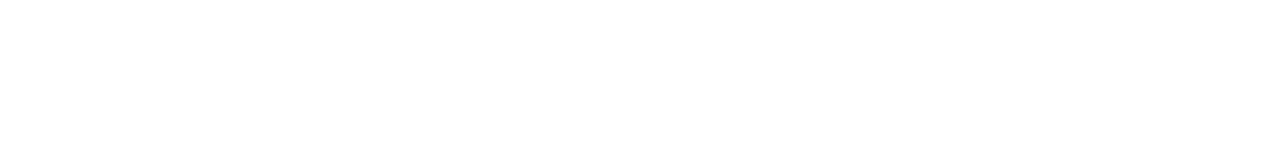
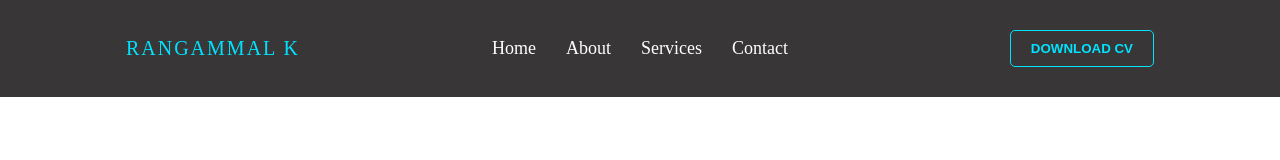
Before and after one commit to Rangammal/portfolio, a plain HTML site: page index.html in a window 1280 px wide. Drawn offline with Linux system fonts and the light colour scheme.

Commit message:
portfolio is created

```diff
--- /dev/null
+++ b/assets/css/style.css
@@ -0,0 +1,59 @@
+* {
+    margin: 0px;
+    padding: 0px;
+    box-sizing: border-box;
+}
+
+header {
+    background-color: rgb(56, 54, 54);
+    padding: 30px;
+    color: #ffff !important;
+    display: flex;
+    justify-content: space-around;
+    align-items: center;
+}
+
+ul {
+    display: flex;
+}
+
+ul li {
+    list-style-type: none;
+    padding-right: 30px;
+}
+
+ul li a {
+    text-decoration: none;
+    color: white;
+    font-size: 18px;
+}
+
+ul li a:hover {
+    color: #00e3ff;
+}
+
+header button {
+    padding: 10px 20px;
+    font-weight: 700;
+    background-color: transparent;
+    border: 1px solid #00e3ff;
+    color: #00e3ff;
+    border-radius: 5px;
+}
+
+header button:hover {
+    background-color: #00e3ff;
+    color: white;
+    border: 1px solid white;
+    cursor: pointer;
+}
+
+header .logo {
+    letter-spacing: 2px;
+    color: #00e3ff;
+    font-size: 20px;
+}
+
+header a {
+    text-decoration: none;
+}
--- a/index.html
+++ b/index.html
@@ -5,9 +5,28 @@
     <meta charset="UTF-8">
     <meta name="viewport" content="width=device-width, initial-scale=1.0">
     <title>Portfolio</title>
+    <link rel="stylesheet" href="./assets/css/style.css">
 </head>
 
 <body>
+    <header>
+        <div>
+            <a href="./index.html"><span class="logo">RANGAMMAL K</span></a>
+
+
+        </div>
+        <div>
+            <ul>
+                <li><a href="#">Home</a></li>
+                <li><a href="#">About</a></li>
+                <li><a href="#">Services</a></li>
+                <li><a href="#">Contact</a></li>
+            </ul>
+        </div>
+        <div>
+            <button>DOWNLOAD CV</button>
+        </div>
+    </header>
 
 </body>
 
```
